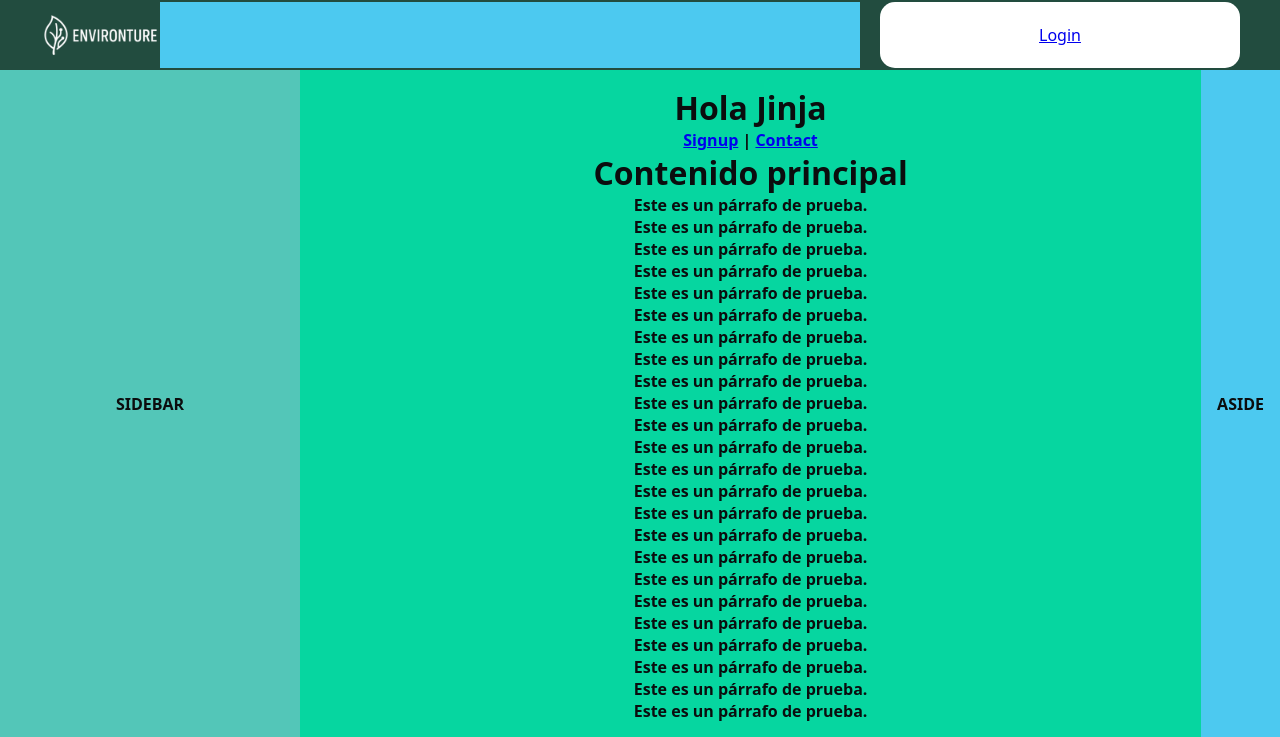
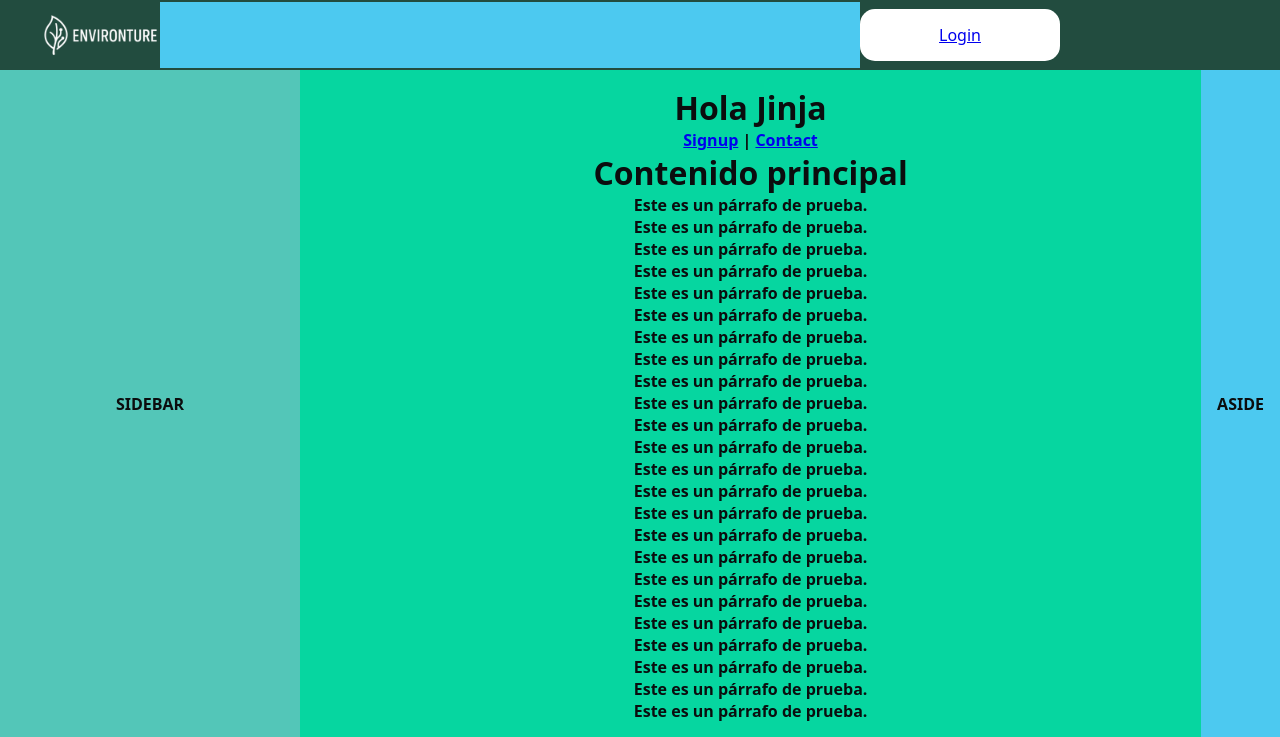
Before and after one commit to AlbertoRigoglioso/PrimerosPasos, a Flask app: page / in a window 1280 px wide. Shown: the top 737 px of the page. Run offline with Flask 3, Linux system fonts and the light colour scheme.

Commit message:
Update styles.css

```diff
--- a/static/css/styles.css
+++ b/static/css/styles.css
@@ -85,7 +85,9 @@ footer { grid-area: footer; background: var(--c-footer); padding: 16px; }
   display: flex;               /* activa flexbox */
   align-items: center;         /* centra verticalmente */
   justify-content: center;
-  margin: 20px;}
+  width: 50%;  /* la mitad del ancho del padre */
+  height: 80%; /* 30% de la altura del padre */
+}
 
 .header_c2{
   grid-area:header_c2;
```
